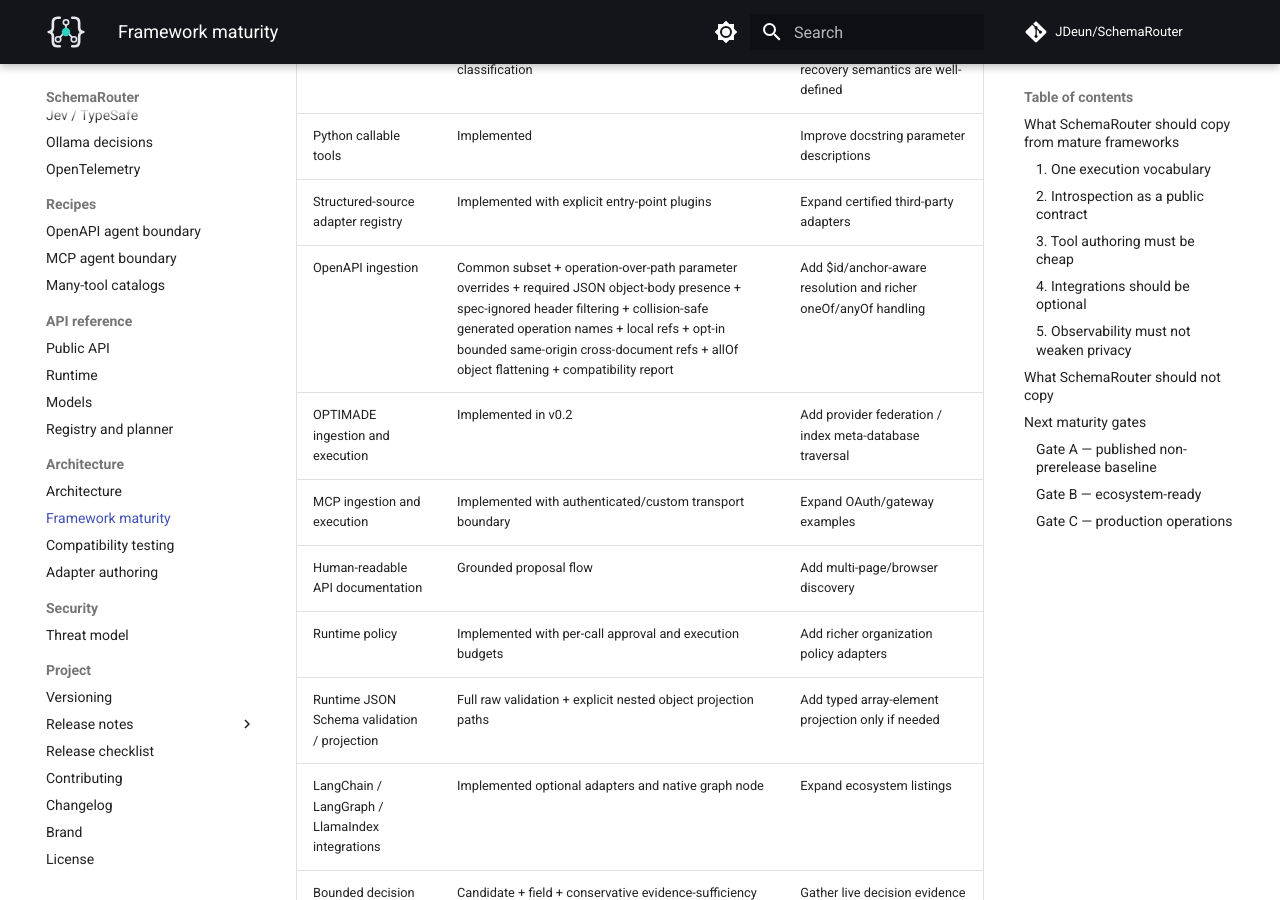
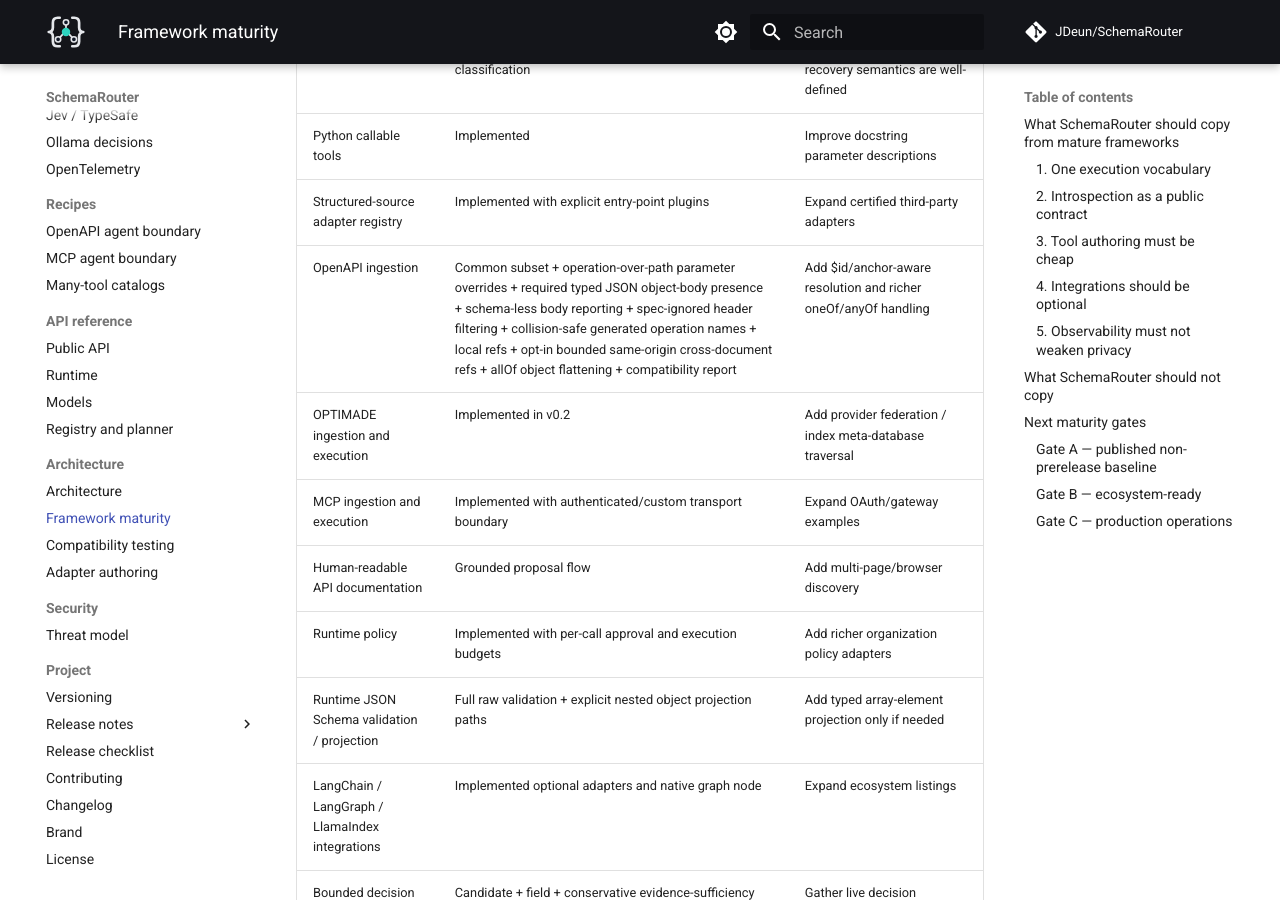
Before and after one commit to JDeun/SchemaRouter, an MkDocs documentation site: the page built from docs/framework-maturity.md, in a window 1280 px wide and 900 px high, scrolled down 913 px. Built offline with MkDocs 1.6.1 and Material for MkDocs 9.7.7, drawn with Linux system fonts in a browser that asks for light colours; comment, search, counter and statistics services are not loaded.

Commit message:
docs: record conservative request-body schema handling

```diff
--- a/docs/framework-maturity.md
+++ b/docs/framework-maturity.md
@@ -18,7 +18,7 @@
 | Retry policy | Read-only gate + explicit non-retryable invocation marker + built-in OpenAPI/OPTIMADE HTTP classification | Extend protocol-specific classifiers only where recovery semantics are well-defined |
 | Python callable tools | Implemented | Improve docstring parameter descriptions |
 | Structured-source adapter registry | Implemented with explicit entry-point plugins | Expand certified third-party adapters |
-| OpenAPI ingestion | Common subset + operation-over-path parameter overrides + required JSON object-body presence + spec-ignored header filtering + collision-safe generated operation names + local refs + opt-in bounded same-origin cross-document refs + allOf object flattening + compatibility report | Add $id/anchor-aware resolution and richer oneOf/anyOf handling |
+| OpenAPI ingestion | Common subset + operation-over-path parameter overrides + required typed JSON object-body presence + schema-less body reporting + spec-ignored header filtering + collision-safe generated operation names + local refs + opt-in bounded same-origin cross-document refs + allOf object flattening + compatibility report | Add $id/anchor-aware resolution and richer oneOf/anyOf handling |
 | OPTIMADE ingestion and execution | Implemented in v0.2 | Add provider federation / index meta-database traversal |
 | MCP ingestion and execution | Implemented with authenticated/custom transport boundary | Expand OAuth/gateway examples |
 | Human-readable API documentation | Grounded proposal flow | Add multi-page/browser discovery |
```
